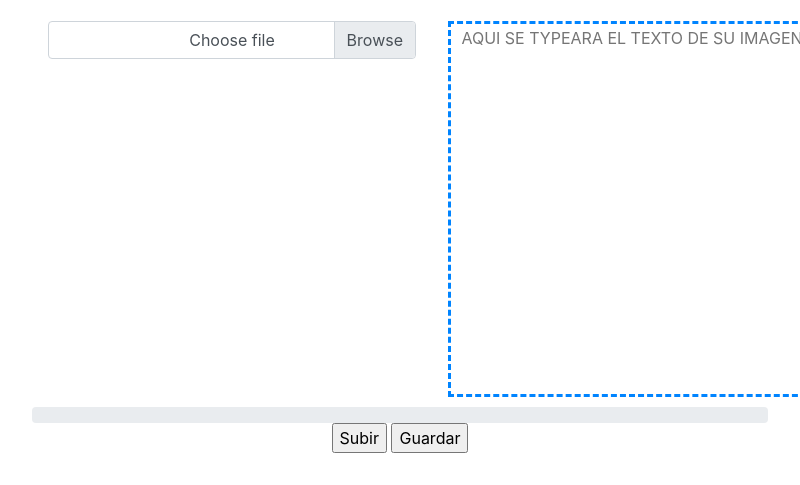
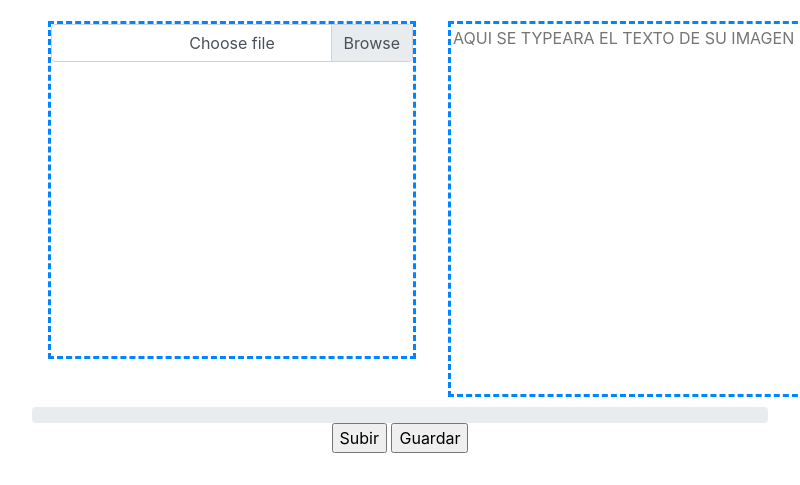
Before and after one commit to FacuCristobal/OCRdesktop, an Electron app: page src/index.html in a window 800 px wide. Shown: the part 435-920 px from the top of the page. Drawn offline with Linux system fonts and the light colour scheme; no server answers.

Commit message:
Miti miti text align left border buttons border blue

```diff
--- a/src/index.css
+++ b/src/index.css
@@ -20,6 +20,7 @@ body {
 .botonesGirar{
   height: 10%;
   width: 100%;
+  border: cornsilk;
 }
 
 .botonesGirar .btn-group{
@@ -46,7 +47,7 @@ body {
 }
 
 .mitimiti textarea {
-  text-align: center;
+  text-align: left;
   height: 100%;
 }
 .btn.btn-secondary {
@@ -57,12 +58,8 @@ body {
   display: none;
 }
 
-#texto {
+
+.mitimiti .rikidrop,.mitimiti textarea {
   border: solid #0084ff;
   border-style: dashed;
 }
-
-#suki {
-  border: solid #0084ff;
-  border-style: dashed;
-}
--- a/src/index.html
+++ b/src/index.html
@@ -17,8 +17,8 @@
     <div class="column" id=""></div>
   </div>
   <div class="tunga">
-    <div class="mitimiti divImg">
-      <div class="custom-file rikidrop">
+    <div class="mitimiti">
+      <div id="suki" class="custom-file rikidrop">
         <input class="custom-file-input" type="file" id="inImage">
         <label class="custom-file-label" for="customFile">Choose file</label>
       </div>
```
